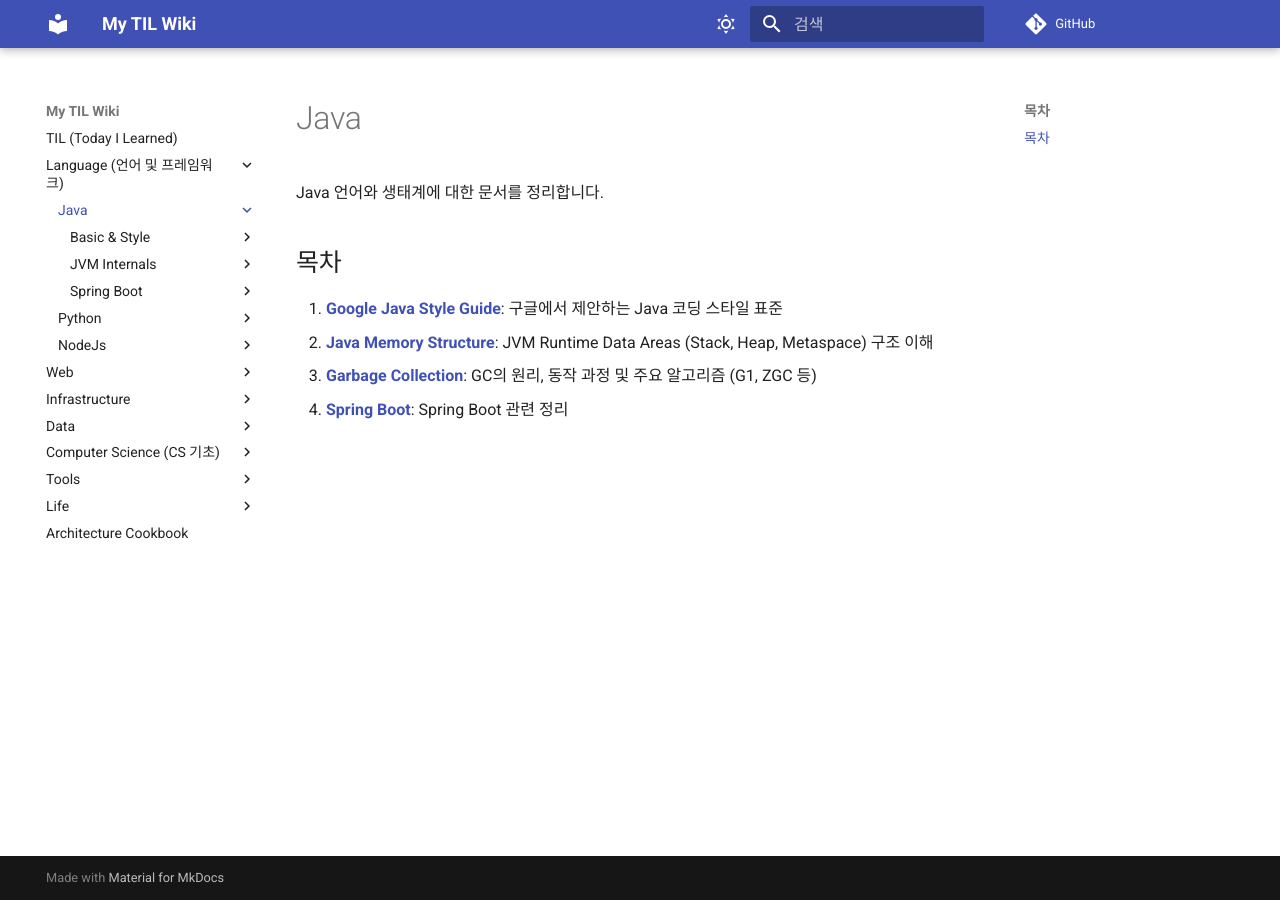
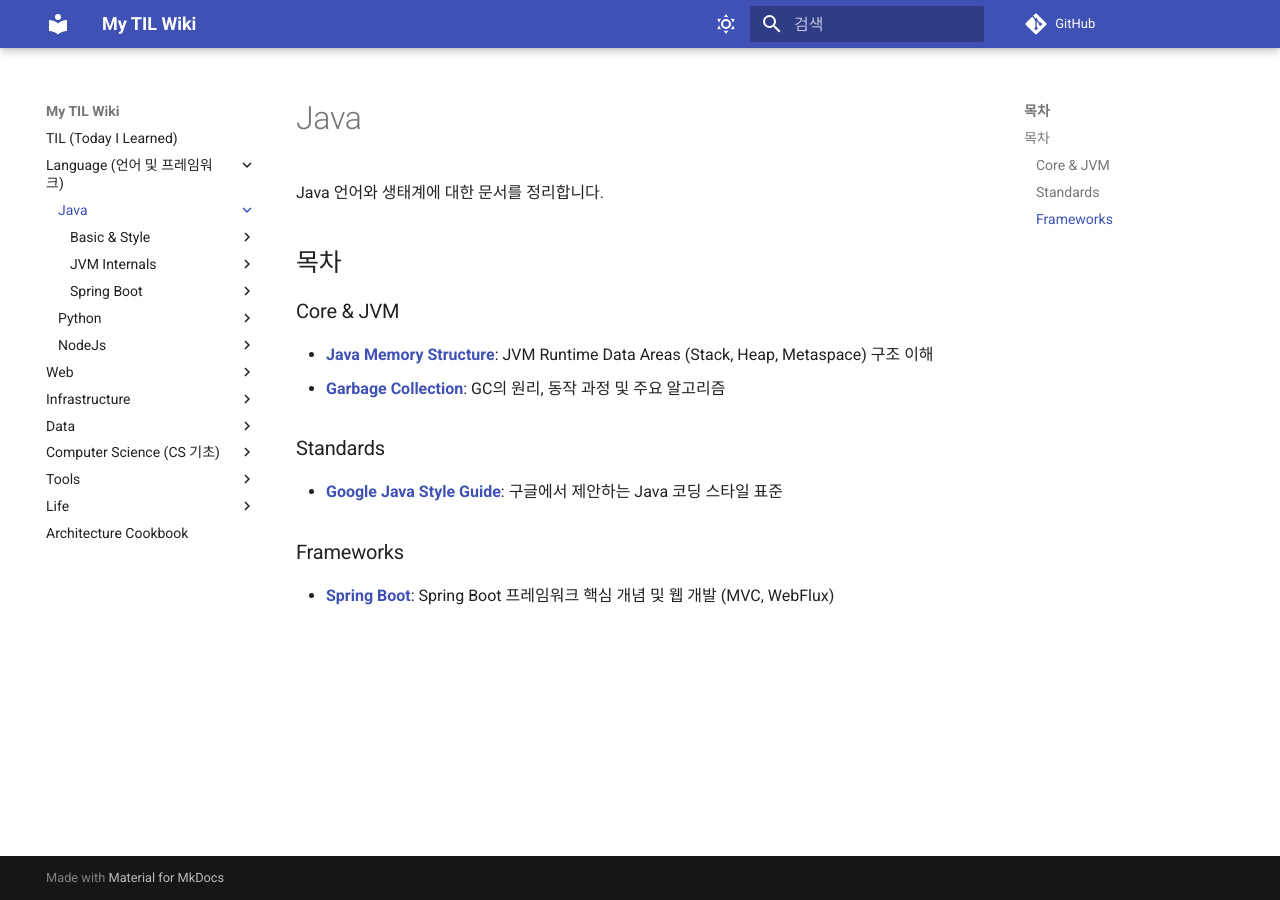
Before and after one commit to DevDooly/TIL, an MkDocs documentation site: the page built from docs/Language/Java/README.md, in a window 1280 px wide. Built offline with MkDocs 1.6.1 and Material for MkDocs 9.7.7, drawn with Linux system fonts in a browser that asks for light colours; comment, search, counter and statistics services are not loaded.

Commit message:
docs: Java 폴더 목차 스타일 변경 (Python 폴더와 통일)

```diff
--- a/docs/Language/Java/README.md
+++ b/docs/Language/Java/README.md
@@ -3,7 +3,13 @@
 Java 언어와 생태계에 대한 문서를 정리합니다.
 
 ## 목차
-1.  **[Google Java Style Guide](Google_Java_Style_Guide.md)**: 구글에서 제안하는 Java 코딩 스타일 표준
-2.  **[Java Memory Structure](Memory.md)**: JVM Runtime Data Areas (Stack, Heap, Metaspace) 구조 이해
-3.  **[Garbage Collection](Garbage_Collection.md)**: GC의 원리, 동작 과정 및 주요 알고리즘 (G1, ZGC 등)
-4.  **[Spring Boot](SpringBoot/README.md)**: Spring Boot 관련 정리
+
+### Core & JVM
+*   **[Java Memory Structure](Memory.md)**: JVM Runtime Data Areas (Stack, Heap, Metaspace) 구조 이해
+*   **[Garbage Collection](Garbage_Collection.md)**: GC의 원리, 동작 과정 및 주요 알고리즘
+
+### Standards
+*   **[Google Java Style Guide](Google_Java_Style_Guide.md)**: 구글에서 제안하는 Java 코딩 스타일 표준
+
+### Frameworks
+*   **[Spring Boot](SpringBoot/README.md)**: Spring Boot 프레임워크 핵심 개념 및 웹 개발 (MVC, WebFlux)
```
